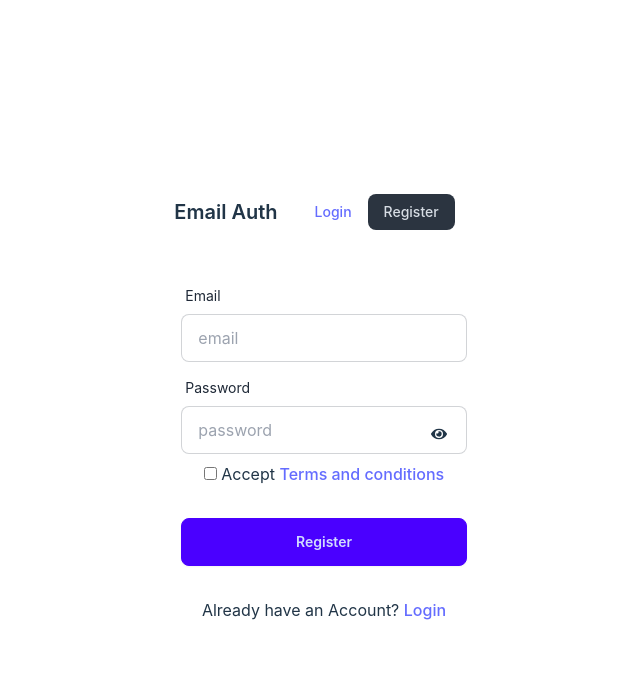
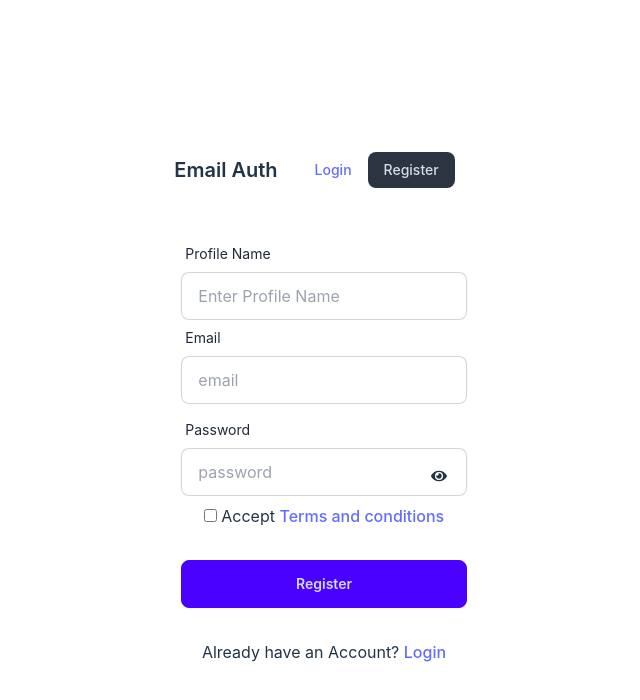
Before and after one commit to dipto8/EmailAuth, a React (Vite) app in the folder Email-Authentication/: page /register in a window 1280 px wide. Shown: the top 700 px of the page, without its empty margins (316-956 px from the left). Built offline with nearby package versions, Linux system fonts and the light colour scheme.

Commit message:
Email verify, Profile update

```diff
--- a/Email-Authentication/src/Register/Register.jsx
+++ b/Email-Authentication/src/Register/Register.jsx
@@ -1,4 +1,4 @@
-import { createUserWithEmailAndPassword } from "firebase/auth";
+import { createUserWithEmailAndPassword, sendEmailVerification, updateProfile } from "firebase/auth";
 import React, { useState } from "react";
 import auth from "../Firebase/Firebase.config";
 import { FaEye, FaEyeSlash } from "react-icons/fa";
@@ -11,6 +11,7 @@ const Register = () => {
 
   const handleRegister = (e) => {
     e.preventDefault();
+    const name = e.target.name.value
     const email = e.target.email.value;
     const password = e.target.password.value;
     const condition = e.target.terms.checked;
@@ -38,7 +39,22 @@ const Register = () => {
     createUserWithEmailAndPassword(auth, email, password)
       .then((result) => {
         const userRegister = result.user;
-        setSuccess("Account is Created | Welcome!!");
+        if(result.user.emailVerified){
+          setSuccess("Account is Created | Welcome!!");
+        }else{
+          setSuccess("Please verify your Email")
+        }
+        // Update Profile
+
+        updateProfile(result.user, {displayName: name})
+        .then()
+        .catch()
+
+        //Email verification
+        sendEmailVerification(userRegister)
+        .then(()=>{
+          console.log('Please verify your Email')
+        })
       })
 
       .catch((error) => {
@@ -51,6 +67,16 @@ const Register = () => {
     <div>
       <form onSubmit={handleRegister} className="card-body">
         <div className="form-control">
+        <label className="label">
+            <span className="label-text">Profile Name</span>
+          </label>
+          <input
+            type="text"
+            name="name"
+            placeholder="Enter Profile Name"
+            className="input input-bordered"
+            required
+          />
           <label className="label">
             <span className="label-text">Email</span>
           </label>
--- a/Email-Authentication/src/components/Login/Login.jsx
+++ b/Email-Authentication/src/components/Login/Login.jsx
@@ -1,4 +1,4 @@
-import { sendPasswordResetEmail, signInWithEmailAndPassword } from "firebase/auth";
+import { sendEmailVerification, sendPasswordResetEmail, signInWithEmailAndPassword } from "firebase/auth";
 import React, { useRef, useState } from "react";
 import auth from "../../Firebase/Firebase.config";
 import { Link } from "react-router-dom";
@@ -23,10 +23,17 @@ const Login = () => {
     signInWithEmailAndPassword(auth, email, password)
       .then((result) => {
         console.log(result.user);
-        setLoginSucces(" User Logged in");
+        if(result.user.emailVerified){
+          setLoginSucces(" User Logged in");
+        }else{
+          setLoginError('Please verify your email')
+        }
+          //send verification Email
+
       })
       .catch((error) => {
         setLoginError(error.message);
+
       });
   };
 
```
